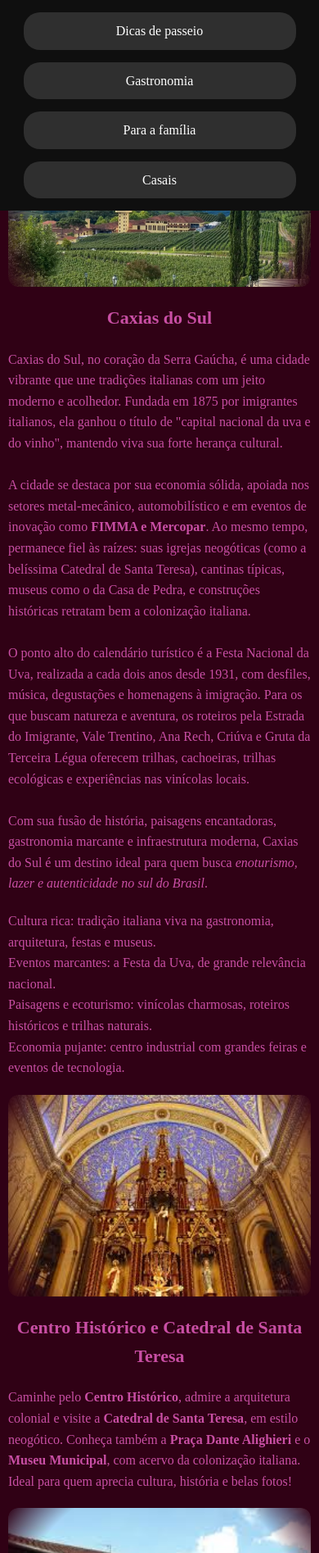
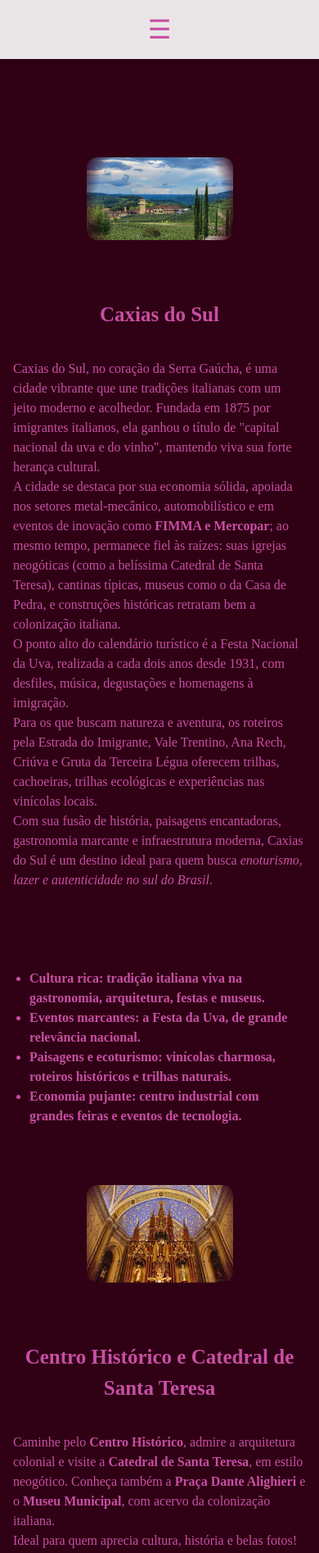
Before and after one commit to TanisePaloschi/Guiaturistico, a plain HTML site: page index.html in a window 390 px wide. Shown: the top 1895 px of the page at 82% size. Drawn offline with Linux system fonts and the light colour scheme; a web font is replaced by a local one.

Commit message:
att do mobile

```diff
--- a/index.html
+++ b/index.html
@@ -1,105 +1,135 @@
 <!DOCTYPE html>
 <html lang="pt-br">
 <head>
-  <meta charset="UTF-8">
-  <meta name="viewport" content="width=device-width, initial-scale=1.0">
+    <meta charset="UTF-8" />
+    <meta name="viewport" content="width=device-width, initial-scale=1" />
     <title>Aonde ir</title>
-
-  <!-- Fontes -->
-  <link rel="preconnect" href="https://fonts.googleapis.com">
-  <link rel="preconnect" href="https://fonts.gstatic.com" crossorigin>
-  <link href="https://fonts.googleapis.com/css2?family=Alice&family=Ancizar+Serif:ital,wght@0,300..900;1,300..900&family=Quicksand:wght@300..700&display=swap" rel="stylesheet">
-
-  <!-- Estilo -->
-  <link rel="stylesheet" href="style.css">
+    <link rel="stylesheet" href="style.css" />
+    <link href="https://fonts.googleapis.com/css2?family=Alice&family=Ancizar+Serif:ital,wght@0,300..900;1,300..900&family=Quicksand:wght@300..700&display=swap" rel="stylesheet" />
 </head>
 <body>
-
-  <header>
+    <br /><br /><br /><br />
+    <nav class="navbar">
+        <input type="checkbox" id="menu-toggle" />
+        <label for="menu-toggle" class="menu-icon">&#9776;</label>
+        <div class="menu">
             <a href="#dicas" class="botao">Dicas de passeio</a>
             <a href="#comida" class="botao">Gastronomia</a>
             <a href="#familia" class="botao">Para a família</a>
             <a href="#casal" class="botao">Casais</a>
-  </header>
+        </div>
+    </nav>
 
     <div id="page">
-    <br><br><br><br>
-
-    <img class="img" src="assets/main.webp" alt="vinícula">
-
+        <br /><br />
+        <img id="img" src="assets/main.webp" alt="vinicula" />
+        <br /><br />
         <main>
             <section id="about">
-        <h1>Caxias do Sul</h1>
+                <h1>Caxias do Sul</h1><br />
                 <p>
                     Caxias do Sul, no coração da Serra Gaúcha, é uma cidade vibrante que une tradições italianas com um jeito moderno e acolhedor. Fundada em 1875 por imigrantes italianos, ela ganhou o título de "capital nacional da uva e do vinho", mantendo viva sua forte herança cultural.
-          <br><br>
-          A cidade se destaca por sua economia sólida, apoiada nos setores metal-mecânico, automobilístico e em eventos de inovação como <strong>FIMMA e Mercopar</strong>. Ao mesmo tempo, permanece fiel às raízes: suas igrejas neogóticas (como a belíssima Catedral de Santa Teresa), cantinas típicas, museus como o da Casa de Pedra, e construções históricas retratam bem a colonização italiana.
-          <br><br>
-          O ponto alto do calendário turístico é a Festa Nacional da Uva, realizada a cada dois anos desde 1931, com desfiles, música, degustações e homenagens à imigração. Para os que buscam natureza e aventura, os roteiros pela Estrada do Imigrante, Vale Trentino, Ana Rech, Criúva e Gruta da Terceira Légua oferecem trilhas, cachoeiras, trilhas ecológicas e experiências nas vinícolas locais.
-          <br><br>
+                    <br />
+                    A cidade se destaca por sua economia sólida, apoiada nos setores metal-mecânico, automobilístico e em eventos de inovação como <strong>FIMMA e Mercopar</strong>;
+                    ao mesmo tempo, permanece fiel às raízes: suas igrejas neogóticas (como a belíssima Catedral de Santa Teresa), cantinas típicas, museus como o da Casa de Pedra, e construções históricas retratam bem a colonização italiana.
+                    <br />
+                    O ponto alto do calendário turístico é a Festa Nacional da Uva, realizada a cada dois anos desde 1931, com desfiles, música, degustações e homenagens à imigração.
+                    <br />
+                    Para os que buscam natureza e aventura, os roteiros pela Estrada do Imigrante, Vale Trentino, Ana Rech, Criúva e Gruta da Terceira Légua oferecem trilhas, cachoeiras, trilhas ecológicas e experiências nas vinícolas locais.
+                    <br />
                     Com sua fusão de história, paisagens encantadoras, gastronomia marcante e infraestrutura moderna, Caxias do Sul é um destino ideal para quem busca <em>enoturismo, lazer e autenticidade no sul do Brasil</em>.
                 </p>
+                <p>
+                    <br /><br />
                     <ul>
                         <li>Cultura rica: tradição italiana viva na gastronomia, arquitetura, festas e museus.</li>
                         <li>Eventos marcantes: a Festa da Uva, de grande relevância nacional.</li>
-          <li>Paisagens e ecoturismo: vinícolas charmosas, roteiros históricos e trilhas naturais.</li>
+                        <li>Paisagens e ecoturismo: vinícolas charmosa, roteiros históricos e trilhas naturais.</li>
                         <li>Economia pujante: centro industrial com grandes feiras e eventos de tecnologia.</li>
                     </ul>
-      </section>
-
+                </p>
+                <br /><br />
+                <div>
                     <section id="dicas">
-        <img class="img" src="assets/igreja.jpeg" alt="igreja de santa teresa">
-        <h2>Centro Histórico e Catedral de Santa Teresa</h2>
+                        <img id="img" src="assets/igreja.jpeg" alt="igreja de santa teresa" /><br /><br />
+                        <h2>Centro Histórico e Catedral de Santa Teresa</h2><br />
                         <p>
-          Caminhe pelo <strong>Centro Histórico</strong>, admire a arquitetura colonial e visite a <strong>Catedral de Santa Teresa</strong>, em estilo neogótico. Conheça também a <strong>Praça Dante Alighieri</strong> e o <strong>Museu Municipal</strong>, com acervo da colonização italiana.
-          <br>Ideal para quem aprecia cultura, história e belas fotos!
+                            Caminhe pelo <strong>Centro Histórico</strong>, admire a arquitetura colonial e visite a <strong>Catedral de Santa Teresa</strong>, em estilo neogótico.
+                            Conheça também a <strong>Praça Dante Alighieri</strong> e o <strong>Museu Municipal</strong>, com acervo da colonização italiana.
+                            <br />Ideal para quem aprecia cultura, história e belas fotos!
                         </p>
                     </section>
-
+                    <br /><br />
+                </div>
                 <section id="comida">
-        <img class="img" src="assets/casa di paolo.jpeg" alt="restaurante tipico">
-        <h2>Experiência Gastronômica: Almoço Típico em Cantina Italiana</h2>
+                    <img id="img" src="assets/casa di paolo.jpeg" alt="restaurante tipico" /><br /><br />
+                    <h2>Experiência Gastronômica: Almoço Típico em Cantina Italiana</h2><br />
                     <p>
-          Viva os sabores da imigração italiana com um almoço colonial em uma autêntica cantina do interior de Caxias do Sul. Em um ambiente acolhedor, cercado de vinhedos e tradição, você poderá saborear:
-        </p>
-        <ul>
-          <li>Sopa de capeletti, pão caseiro e salame colonial;</li>
-          <li>Galeto al primo canto, massas artesanais, polenta e queijo à dorê;</li>
-          <li>Vinhos da casa e suco de uva natural;</li>
-          <li>Sobremesas típicas como sagu com creme e ambrosia.</li>
-        </ul>
-        <p>
+                        Viva os sabores da imigração italiana com um almoço colonial em uma autêntica cantina do interior de Caxias do Sul.
+                        Em um ambiente acolhedor, cercado de vinhedos e tradição, você poderá saborear:
+                        <br /><br />
+                        - Sopa de capeletti, pão caseiro e salame colonial;
+                        <br />
+                        - Galeto al primo canto, massas artesanais, polenta e queijo à dorê;
+                        <br />
+                        - Vinhos da casa e suco de uva natural;
+                        <br />
+                        - Sobremesas típicas como sagu com creme e ambrosia.
+                        <br /><br />
                         <strong>Dica:</strong> Faça sua refeição em lugares como <em>Casa Di Paolo</em>, <em>Cantina Tonet</em> ou <em>Famiglia Tasca</em>, que oferecem menus completos e experiências culturais — algumas com visita às vinícolas e música ao vivo.
                     </p>
                 </section>
-
+                <br /><br />
+                <div>
                     <section id="familia">
-        <h2>Passeios em família</h2>
+                        <h2>Passeios em família</h2><br />
                         <p>
                             Caxias do Sul também é um destino excelente para famílias! Com atividades ao ar livre, experiências educativas e opções de lazer moderno, há diversão para todas as idades.
                         </p>
-        <img class="img" src="assets/festa da uva.jpg" alt="festa da uva">
-        <p><strong>Parque da Festa da Uva:</strong> Espaço amplo e verde, perfeito para piqueniques, brincadeiras, pedaladas e fotos criativas. Há parquinhos e áreas para descanso em meio à natureza.</p>
-
-        <img class="img" src="assets/parque capivari.jpg" alt="fazendinha">
-        <p><strong>Mini Fazenda Parque Capivari:</strong> Um passeio rural encantador em Vila Oliva, onde as crianças podem alimentar e acariciar animais como coelhos, lhamas e ovelhas. Um ótimo contato com o campo, com lanches coloniais e trilhas leves.</p>
-
-        <img class="img" src="assets/villagio.jpg" alt="Shopping">
-        <p><strong>Shopping Villagio Caxias:</strong> Ideal para dias de chuva. Oferece cinema, fliperamas, praça de alimentação variada e área de jogos eletrônicos que fazem sucesso com os adolescentes.</p>
+                        <br /><br /><br />
+                        <p>
+                            <img id="img" src="assets/festa da uva.jpg" alt="festa da uva" /><br />
+                            <strong>Parque da Festa da Uva:</strong> Espaço amplo e verde, perfeito para piqueniques, brincadeiras, pedaladas e fotos criativas. Há parquinhos e áreas para descanso em meio à natureza.
+                            <br /><br />
+                            <br /><br />
+                            <img id="img" src="assets/parque capivari.jpg" alt="fazendinha" /><br />
+                            <strong>Mini Fazenda Parque Capivari:</strong> Um passeio rural encantador em Vila Oliva, onde as crianças podem alimentar e acariciar animais como coelhos, lhamas e ovelhas. Um ótimo contato com o campo, com lanches coloniais e trilhas leves.
+                            <br /><br />
+                            <br /><br />
+                            <img id="img" src="assets/villagio.jpg" alt="Shopping" /><br />
+                            <strong>Shopping Villagio Caxias:</strong> Ideal para dias de chuva. Oferece cinema, fliperamas, praça de alimentação variada e área de jogos eletrônicos que fazem sucesso com os adolescentes.
+                        </p>
                     </section>
-
+                </div>
+                <br /><br />
+                <div>
                     <section id="casal">
-        <h2>Programas Românticos para Casais</h2>
-        <p>Caxias do Sul também encanta corações! A cidade e seus arredores oferecem experiências especiais para casais que buscam momentos românticos e memoráveis.</p>
+                        <h2>Programas Românticos para Casais</h2><br />
+                        <p>
+                            Caxias do Sul também encanta corações! A cidade e seus arredores oferecem experiências especiais para casais que buscam momentos românticos e memoráveis.
+                        </p>
+                        <p>
                             <ul>
-          <li><strong>Degustação ao entardecer em vinícolas:</strong> Aproveite o pôr do sol com uma taça de vinho em mãos. Algumas vinícolas oferecem experiências exclusivas com piqueniques, jantares à luz de velas e passeios entre os parreirais. Destaque para a <em>Vinícola Tonet</em> e a <em>Cantina Strapazzon</em>.</li>
-          <li><strong>Day Spa ou hospedagem com hidromassagem:</strong> Para relaxar a dois, escolha pousadas com hidromassagem, vista para a serra e pacotes com espumantes, chocolates e massagens. Regiões como Vila Cristina oferecem opções intimistas.</li>
-          <li><strong>Noite cultural com jantar e espetáculo:</strong> Curta um jantar romântico em restaurantes típicos ou contemporâneos e, depois, assista a um show ao vivo ou participe de visitas guiadas noturnas pelo centro histórico. O <em>Zarabatana Café</em> é uma boa opção com música e arte.</li>
+                                <li>
+                                    <strong>Degustação ao entardecer em vinícolas:</strong> Aproveite o pôr do sol com uma taça de vinho em mãos. Algumas vinícolas oferecem experiências exclusivas com piqueniques, jantares à luz de velas e passeios entre os parreirais. Destaque para a
+                                    <em>Vinícola Tonet</em> e a <em>Cantina Strapazzon</em>.
+                                </li>
+                                <br />
+                                <li>
+                                    <strong>Day Spa ou hospedagem com hidromassagem:</strong> Para relaxar a dois, escolha pousadas com hidromassagem, vista para a serra e pacotes com espumantes, chocolates e massagens. Regiões como Vila Cristina oferecem opções intimistas.
+                                </li>
+                                <br />
+                                <li>
+                                    <strong>Noite cultural com jantar e espetáculo:</strong> Curta um jantar romântico em restaurantes típicos ou contemporâneos e, depois, assista a um show ao vivo ou participe de visitas guiadas noturnas pelo centro histórico. O
+                                    <em>Zarabatana Café</em> é uma boa opção com música e arte.
+                                </li>
                             </ul>
+                        </p>
                     </section>
-
+                </div>
+                <br /><br /><br />
+            </section>
         </main>
     </div>
-
 </body>
 </html>
--- a/style.css
+++ b/style.css
@@ -1,4 +1,4 @@
-/* Reset global e base */
+/* Reset básico */
 * {
   margin: 0;
   padding: 0;
@@ -7,102 +7,140 @@
 
 :root {
   font-family: "Alice", serif;
+  font-weight: 400;
+  font-style: normal;
   color: lch(52.6% 59.33 339.1);
+  --primary-color: lch(52.6% 59.33 339.1);
+  --hover-color: #6a1b9a;
+  --background-color: lab(6.56% 24.63 0.19);
 }
 
 body {
-  background-color: lab(6.56% 24.63 0.19);
-  line-height: 1.6;
+  background-color: var(--background-color);
+  font-family: inherit;
+  color: var(--primary-color);
+  line-height: 1.5;
 }
 
-/* Container principal */
 #page {
-  width: 100%;
-  max-width: 1200px;
+  width: auto;
+  border-radius: 24px;
   margin: 48px auto;
-  padding: 0 20px;
+  padding: 0 16px 48px;
 }
 
-/* Imagens com borda esfumada e responsivas */
-.img {
+/* Imagens */
+#img {
   border-radius: 12px;
   display: block;
-  width: 100%;
-  max-width: 600px;
-  margin: 20px auto;
-  mask-image: radial-gradient(circle, black 75%, transparent 100%);
+  width: 50%;
+  margin: 0 auto 24px auto;
+  mask-image: radial-gradient(circle, hsl(0, 0%, 4%) 75%, rgba(0, 0, 0, 0) 100%);
+  -webkit-mask-composite: destination-in;
   mask-composite: intersect;
 }
 
 /* Títulos */
-h1, h2 {
+h1,
+h2 {
+  font-size: 25px;
   text-align: center;
-  font-size: 28px;
-  margin: 20px 0;
+  margin-bottom: 12px;
 }
 
-/* Parágrafos e listas */
-p, ul {
-  font-size: 18px;
-  margin-bottom: 20px;
+/* Parágrafos */
+p {
+  margin-bottom: 24px;
+  font-size: 1rem;
+  max-width: 720px;
+  margin-left: auto;
+  margin-right: auto;
+  color: var(--primary-color);
 }
 
-/* Header com botões de navegação */
-header {
-  position: fixed;
-  top: 0;
-  width: 100%;
-  background-color: #0f0f0f;
-  padding: 15px 10px;
-  display: flex;
-  justify-content: center;
-  flex-wrap: wrap;
-  gap: 15px;
-  z-index: 1000;
+/* Listas */
+ul {
+  max-width: 720px;
+  margin-left: auto;
+  margin-right: auto;
+  padding-left: 20px;
+  color: var(--primary-color);
+  font-weight: 600;
 }
 
+/* Links do menu (botão) */
 .botao {
-  background-color: #ffffff22;
-  color: white;
   text-decoration: none;
-  padding: 10px 16px;
-  border-radius: 20px;
-  font-size: 16px;
-  transition: background 0.3s;
+  font-weight: 600;
+  color: var(--primary-color);
+  padding: 8px 14px;
+  border-radius: 6px;
+  transition: background-color 0.3s ease, color 0.3s ease;
 }
 
 .botao:hover {
-  background-color: #ffffff55;
+  background-color: var(--hover-color);
+  color: white;
 }
 
-/* Responsividade */
+/* Menu Navbar */
+.navbar {
+  position: fixed;
+  top: 0;
+  left: 0;
+  right: 0;
+  background: rgba(255 255 255 / 0.9);
+  box-shadow: 0 2px 8px rgba(0, 0, 0, 0.12);
+  padding: 12px 0;
+  z-index: 1000;
+  font-family: inherit;
+  display: flex;
+  justify-content: center;
+  align-items: center;
+}
+
+/* Menu container - desktop */
+.menu {
+  display: flex;
+  gap: 24px;
+}
+
+/* Checkbox escondido */
+#menu-toggle {
+  display: none;
+}
+
+/* Ícone hambúrguer */
+.menu-icon {
+  display: none;
+  font-size: 32px;
+  color: var(--primary-color);
+  cursor: pointer;
+  user-select: none;
+  padding: 0 16px;
+}
+
+/* Responsivo: mobile */
 @media (max-width: 768px) {
-  h1, h2 {
-    font-size: 22px;
+  .menu-icon {
+    display: block;
   }
 
-  p, ul {
-    font-size: 16px;
+  .menu {
+    position: fixed;
+    top: 56px;
+    left: 0;
+    right: 0;
+    background: rgba(255 255 255 / 0.95);
+    flex-direction: column;
+    align-items: center;
+    gap: 16px;
+    padding: 16px 0;
+    box-shadow: 0 4px 10px rgba(0, 0, 0, 0.1);
+    display: none;
   }
 
-  header {
-    flex-direction: column;
-    align-items: center;
-  }
-
-  .botao {
-    font-size: 16px;
-    width: 90%;
-    text-align: center;
-  }
-
-  .img {
-    width: 100%;
-    max-width: 100%;
-  }
-
-  #page {
-    margin: 20px auto;
-    padding: 0 10px;
+  #menu-toggle:checked + .menu-icon + .menu {
+    display: flex;
   }
 }
```
Lines whose indentation alone changed are shown as unchanged.
